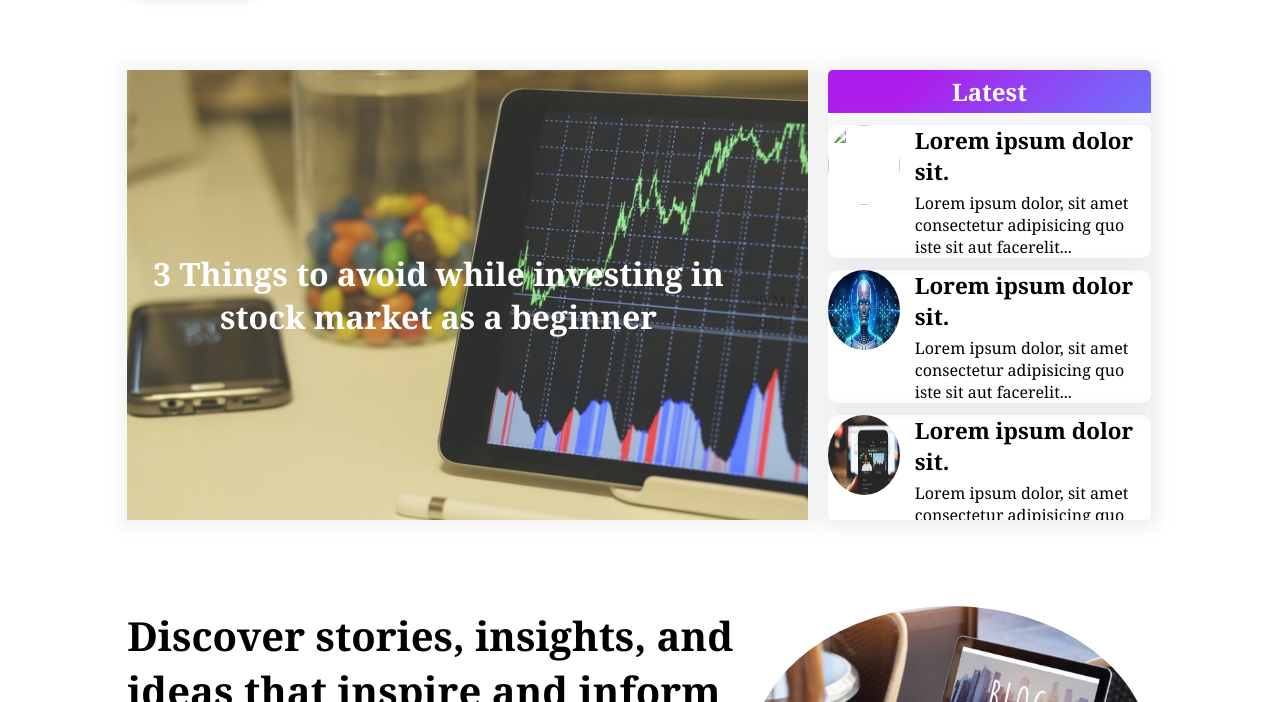
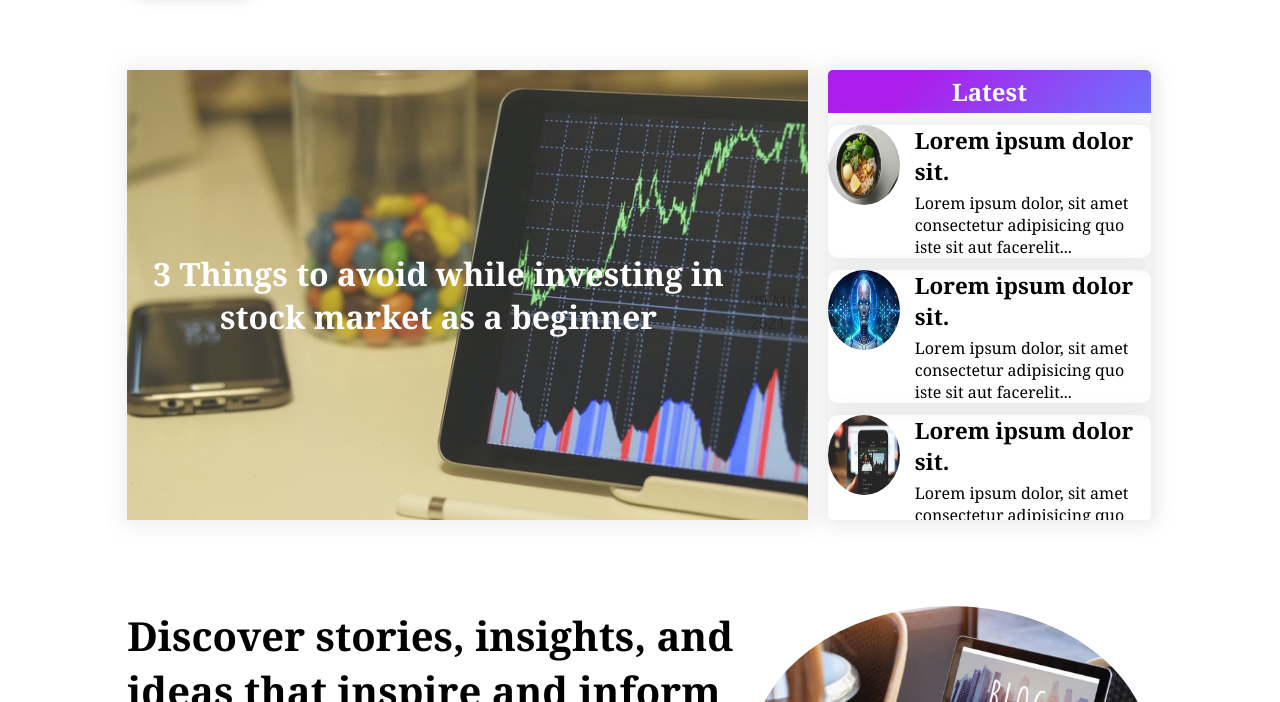
Before and after one commit to karan885-coder/hackathon, a plain HTML site: page index.html in a window 1280 px wide. Shown: the part 96-798 px from the top of the page. Drawn offline with nearby package versions, Linux system fonts and the light colour scheme.

Commit message:
Update index.html

```diff
--- a/index.html
+++ b/index.html
@@ -29,7 +29,7 @@
     <div class="heroright">
                <div id="latest">Latest</div>
                 <div class="parts">
-                    <img src="" alt="">
+                    <img src="./images/food6.jpg" alt="">
                     <div class="partscont">
                         <div class="partscontheading">Lorem ipsum dolor sit.</div>
                         <div class="partscontpara">Lorem ipsum dolor, sit amet consectetur adipisicing quo iste sit aut facerelit...</div>
```
